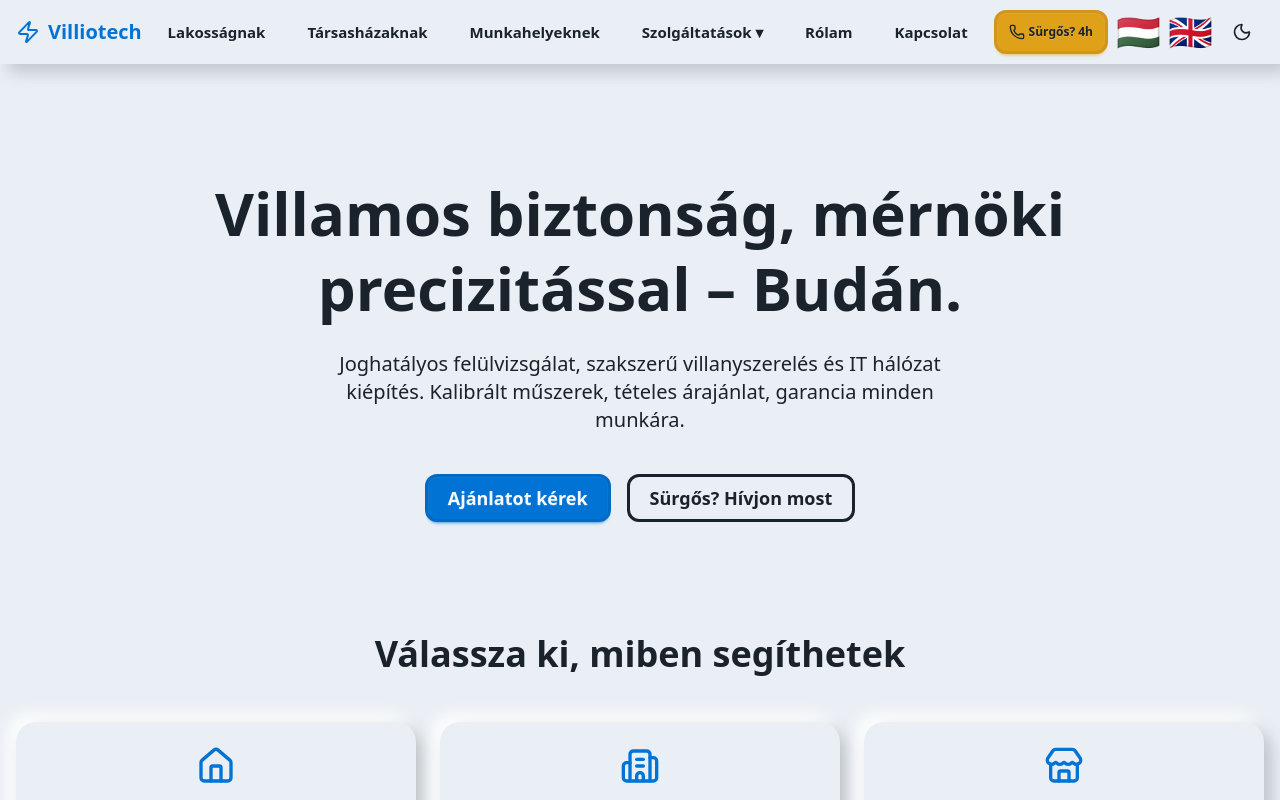
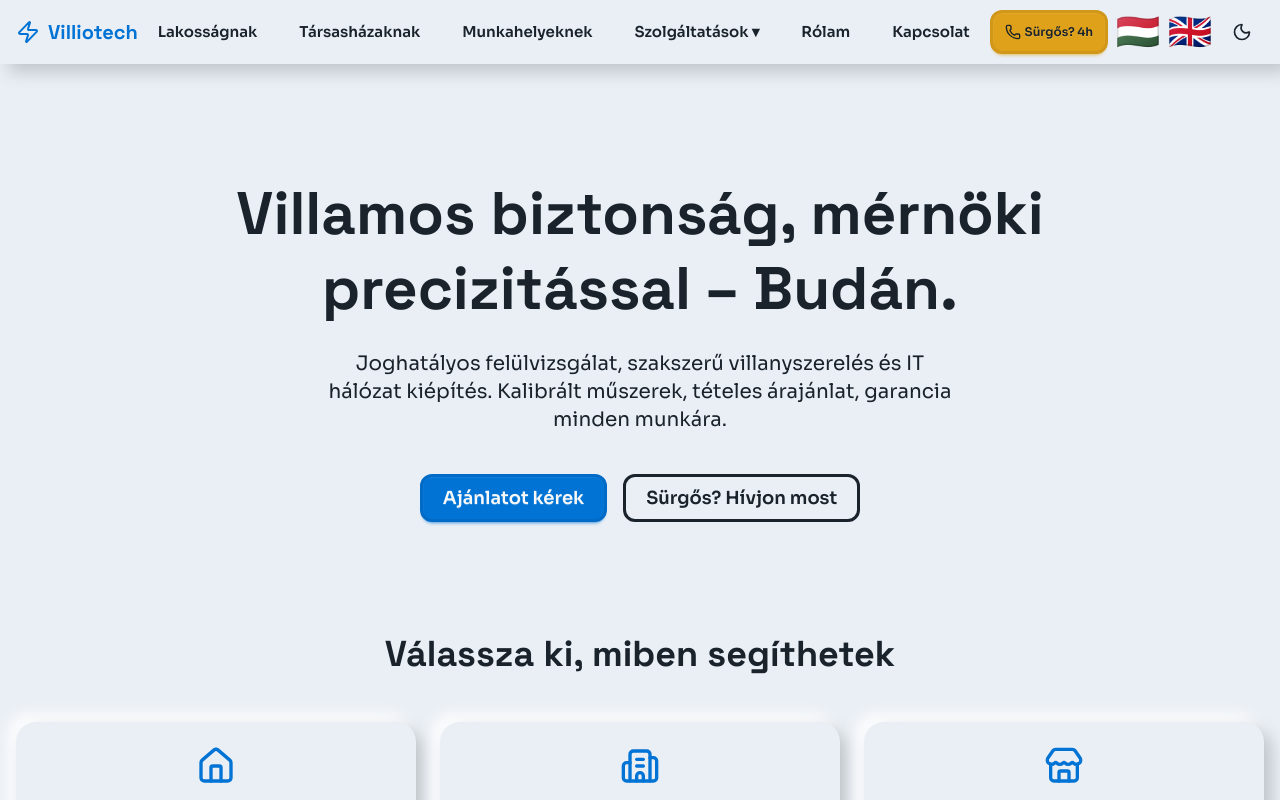
Before and after one commit to tliktor/villiotech, a React (Vite) app in the folder frontend/: page / in a window 1280 px wide. Shown: the top 800 px of the page. Built offline with nearby package versions, Linux system fonts and the light colour scheme.

Commit message:
Add custom typography: Space Grotesk + Sora
- Headings: Space Grotesk (modern, technical, engineering feel)
- Body: Sora (geometric, premium, highly readable)
- Google Fonts with preconnect for performance

```diff
--- a/frontend/index.html
+++ b/frontend/index.html
@@ -9,6 +9,10 @@
     <meta name="geo.region" content="HU-BU" />
     <meta name="geo.placename" content="Budapest" />
     <title>Villiotech</title>
+    <!-- Google Fonts -->
+    <link rel="preconnect" href="https://fonts.googleapis.com">
+    <link rel="preconnect" href="https://fonts.gstatic.com" crossorigin>
+    <link href="https://fonts.googleapis.com/css2?family=Space+Grotesk:wght@400;500;600;700&family=Sora:wght@400;500;600&display=swap" rel="stylesheet">
     <style>
       html:not([data-theme]) { visibility: hidden; }
       html[data-theme="villiotech-night"] { background-color: #1a1625 !important; color: #e0dfe4; }
--- a/frontend/src/index.css
+++ b/frontend/src/index.css
@@ -80,6 +80,15 @@
 /* ============================================
    ACCESSIBILITY ENHANCEMENTS
    ============================================ */
+
+/* Typography */
+body {
+  font-family: 'Sora', system-ui, -apple-system, sans-serif;
+}
+
+h1, h2, h3, h4, h5, h6, .font-bold {
+  font-family: 'Space Grotesk', system-ui, -apple-system, sans-serif;
+}
 
 /* Mobile optimization */
 * {
```
